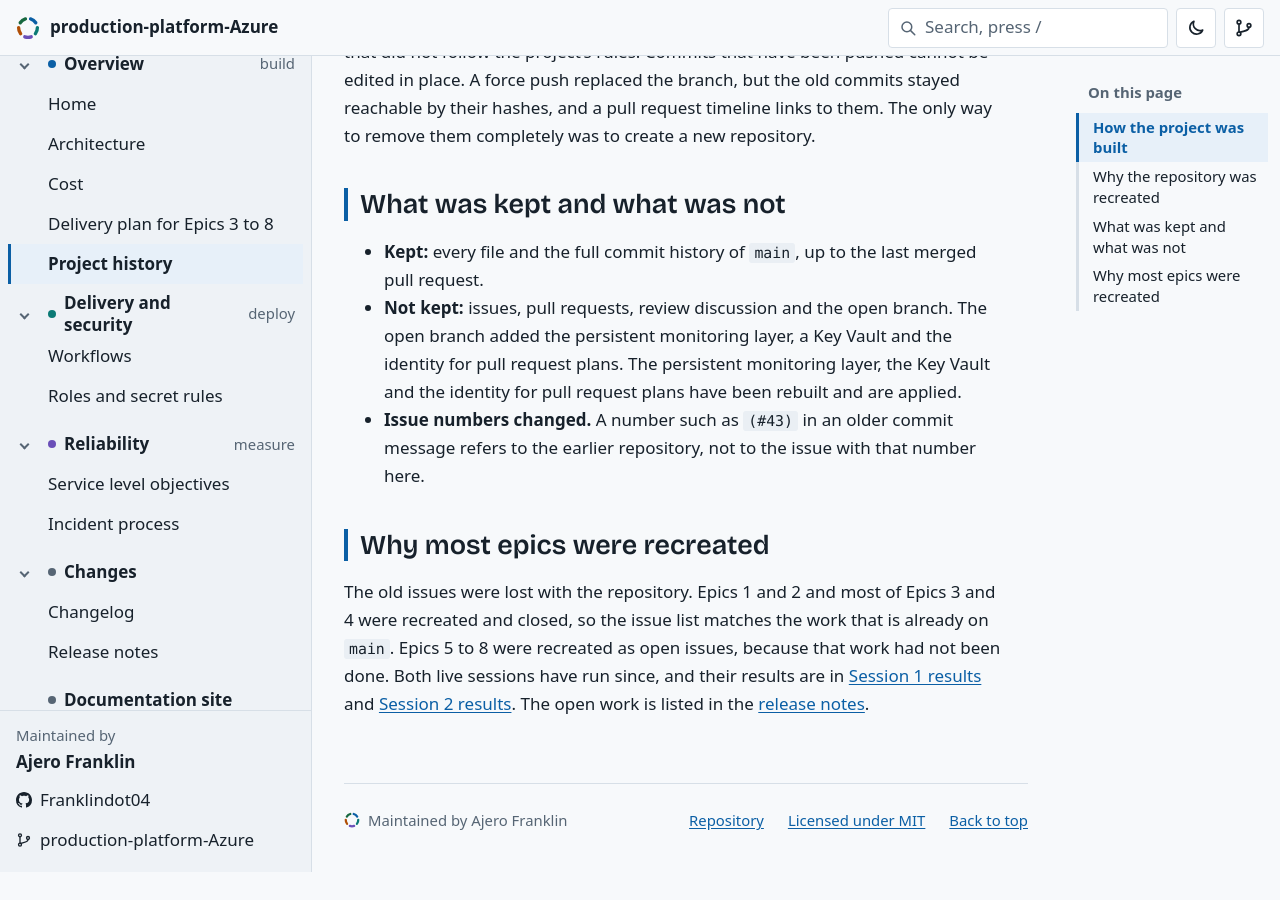
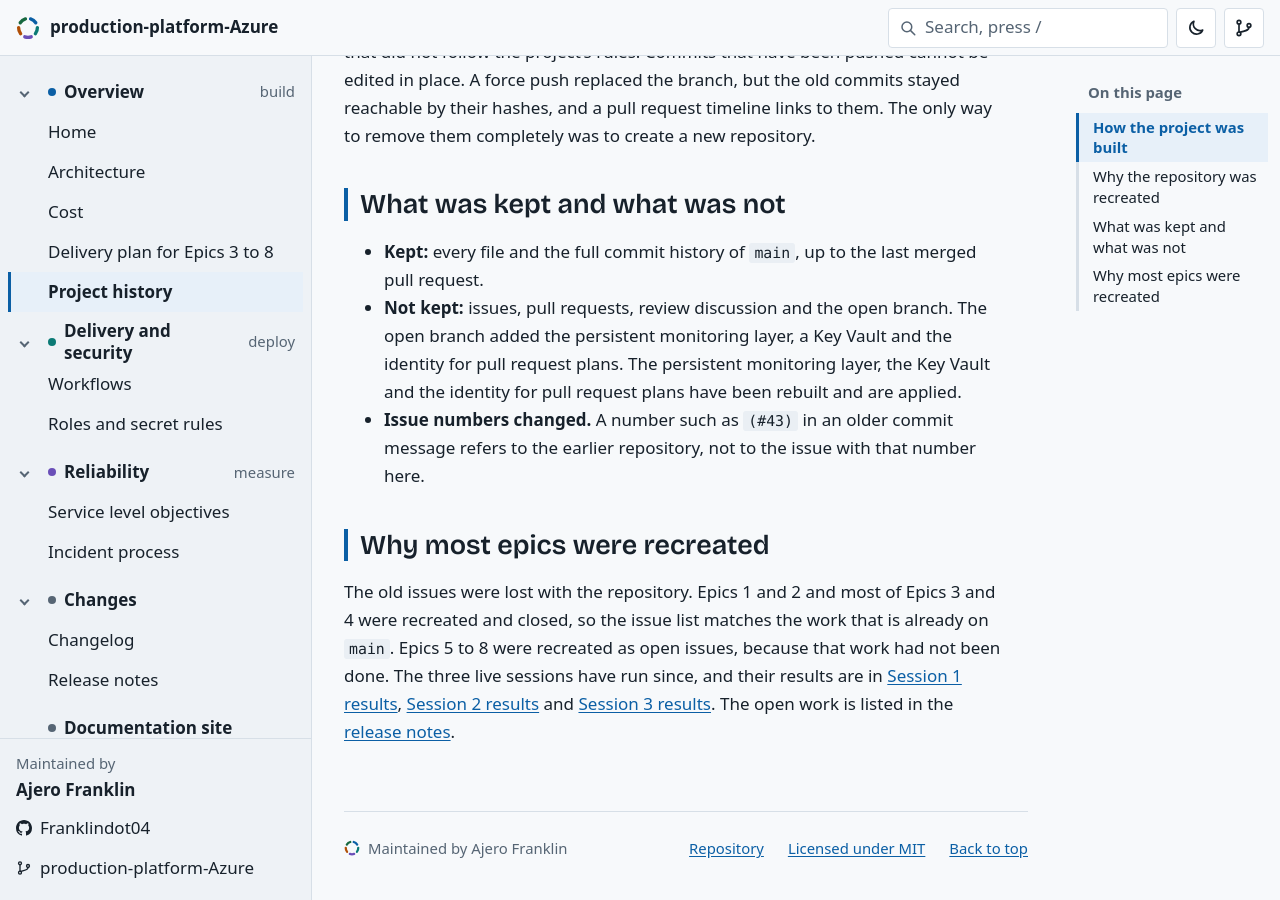
Before and after one commit to Franklindot04/production-platform-Azure, a Jekyll site: the page built from docs/history.md, in a window 1280 px wide and 900 px high, scrolled down 858 px. Built offline with Jekyll 4.4.1, drawn with Linux system fonts in a browser that asks for light colours; some web fonts are replaced; our own code applies the rules of GitHub Pages for plain Markdown files; comment, search, counter and statistics services are not loaded; before the commit the page ends 1730 px from its top, so only the background shows below that.

Commit message:
add session 3 to the status line of the readme, the plan and the history page (#124)

```diff
--- a/docs/history.md
+++ b/docs/history.md
@@ -23,4 +23,4 @@ On 2026-11-06 a pull request branch was found to contain commits with metadata t
 
 ## Why most epics were recreated
 
-The old issues were lost with the repository. Epics 1 and 2 and most of Epics 3 and 4 were recreated and closed, so the issue list matches the work that is already on `main`. Epics 5 to 8 were recreated as open issues, because that work had not been done. Both live sessions have run since, and their results are in [Session 1 results](sessions/session-1-results.md) and [Session 2 results](sessions/session-2-results.md). The open work is listed in the [release notes](release-notes.md).
+The old issues were lost with the repository. Epics 1 and 2 and most of Epics 3 and 4 were recreated and closed, so the issue list matches the work that is already on `main`. Epics 5 to 8 were recreated as open issues, because that work had not been done. The three live sessions have run since, and their results are in [Session 1 results](sessions/session-1-results.md), [Session 2 results](sessions/session-2-results.md) and [Session 3 results](sessions/session-3-results.md). The open work is listed in the [release notes](release-notes.md).
```
Also changed, not shown: docs/plan.md (+1 -1 lines), README.md.
